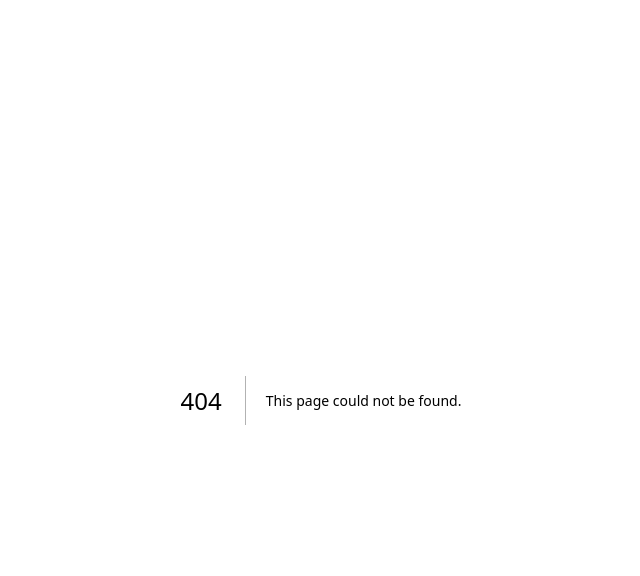
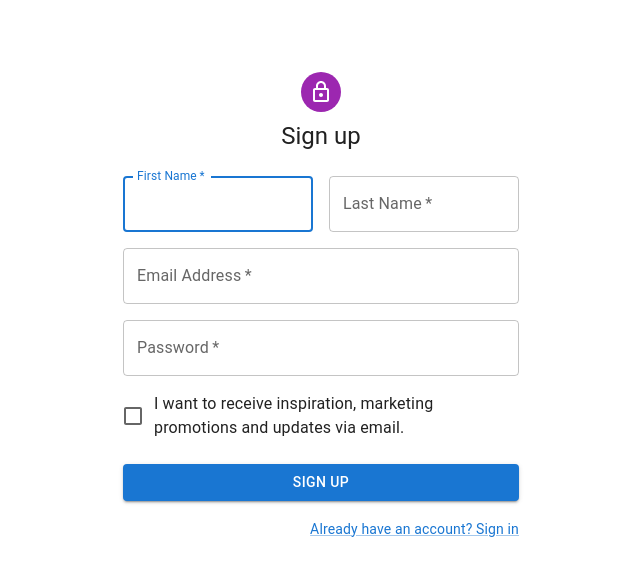
Before and after one commit to danutryas/cinemov, a Next.js app: page /auth/register in a window 1280 px wide. Before the commit this address had no page. Shown: the top 576 px of the page, without its empty margins (319-959 px from the left). Built offline with nearby package versions, Linux system fonts and the light colour scheme.

Commit message:
first commit

```diff
--- a/package.json
+++ b/package.json
@@ -14,6 +14,10 @@
     "deploy:vercel": "vercel"
   },
   "dependencies": {
+    "@emotion/react": "^11.11.1",
+    "@emotion/styled": "^11.11.0",
+    "@mui/icons-material": "^5.11.16",
+    "@mui/material": "^5.13.6",
     "@types/node": "20.3.2",
     "@types/react": "18.2.14",
     "@types/react-dom": "18.2.6",
--- /dev/null
+++ b/pages/auth/login/index.tsx
@@ -0,0 +1,102 @@
+import * as React from "react";
+import Avatar from "@mui/material/Avatar";
+import Button from "@mui/material/Button";
+import CssBaseline from "@mui/material/CssBaseline";
+import TextField from "@mui/material/TextField";
+import FormControlLabel from "@mui/material/FormControlLabel";
+import Checkbox from "@mui/material/Checkbox";
+import Link from "@mui/material/Link";
+import Grid from "@mui/material/Grid";
+import Box from "@mui/material/Box";
+import LockOutlinedIcon from "@mui/icons-material/LockOutlined";
+import Typography from "@mui/material/Typography";
+import Container from "@mui/material/Container";
+import { createTheme, ThemeProvider } from "@mui/material/styles";
+
+const defaultTheme = createTheme();
+
+const LoginPage = () => {
+  const handleSubmit = (event: any) => {
+    event.preventDefault();
+    const data = new FormData(event.currentTarget);
+    console.log({
+      email: data.get("email"),
+      password: data.get("password"),
+    });
+  };
+
+  return (
+    <ThemeProvider theme={defaultTheme}>
+      <Container component="main" maxWidth="xs">
+        <Box
+          sx={{
+            marginTop: 8,
+            display: "flex",
+            flexDirection: "column",
+            alignItems: "center",
+          }}
+        >
+          <Avatar sx={{ m: 1, bgcolor: "secondary.main" }}>
+            <LockOutlinedIcon />
+          </Avatar>
+          <Typography component="h1" variant="h5">
+            Sign in
+          </Typography>
+          <Box
+            component="form"
+            onSubmit={handleSubmit}
+            noValidate
+            sx={{ mt: 1 }}
+          >
+            <TextField
+              margin="normal"
+              required
+              fullWidth
+              id="email"
+              label="Email Address"
+              name="email"
+              autoComplete="email"
+              autoFocus
+            />
+            <TextField
+              margin="normal"
+              required
+              fullWidth
+              name="password"
+              label="Password"
+              type="password"
+              id="password"
+              autoComplete="current-password"
+            />
+            <FormControlLabel
+              control={<Checkbox value="remember" color="primary" />}
+              label="Remember me"
+            />
+            <Button
+              type="submit"
+              fullWidth
+              variant="contained"
+              className="bg-blue text-white"
+              sx={{ mt: 3, mb: 2 }}
+            >
+              Sign In
+            </Button>
+            <Grid container>
+              <Grid item xs>
+                <Link href="#" variant="body2">
+                  Forgot password?
+                </Link>
+              </Grid>
+              <Grid item>
+                <Link href="#" variant="body2">
+                  {"Don't have an account? Sign Up"}
+                </Link>
+              </Grid>
+            </Grid>
+          </Box>
+        </Box>
+      </Container>
+    </ThemeProvider>
+  );
+};
+export default LoginPage;
--- /dev/null
+++ b/pages/auth/register/index.tsx
@@ -0,0 +1,127 @@
+import * as React from "react";
+import Avatar from "@mui/material/Avatar";
+import Button from "@mui/material/Button";
+import CssBaseline from "@mui/material/CssBaseline";
+import TextField from "@mui/material/TextField";
+import FormControlLabel from "@mui/material/FormControlLabel";
+import Checkbox from "@mui/material/Checkbox";
+import Link from "@mui/material/Link";
+import Grid from "@mui/material/Grid";
+import Box from "@mui/material/Box";
+import LockOutlinedIcon from "@mui/icons-material/LockOutlined";
+import Typography from "@mui/material/Typography";
+import Container from "@mui/material/Container";
+import { createTheme, ThemeProvider } from "@mui/material/styles";
+import { useRouter } from "next/router";
+
+const defaultTheme = createTheme();
+
+const RegisterPage = () => {
+  const router = useRouter();
+  const handleSubmit = (event: React.FormEvent<HTMLFormElement>) => {
+    event.preventDefault();
+    const data = new FormData(event.currentTarget);
+    console.log({
+      email: data.get("email"),
+      password: data.get("password"),
+    });
+  };
+
+  return (
+    <ThemeProvider theme={defaultTheme}>
+      <Container component="main" maxWidth="xs">
+        <CssBaseline />
+        <Box
+          sx={{
+            marginTop: 8,
+            display: "flex",
+            flexDirection: "column",
+            alignItems: "center",
+          }}
+        >
+          <Avatar sx={{ m: 1, bgcolor: "secondary.main" }}>
+            <LockOutlinedIcon />
+          </Avatar>
+          <Typography component="h1" variant="h5">
+            Sign up
+          </Typography>
+          <Box
+            component="form"
+            noValidate
+            onSubmit={handleSubmit}
+            sx={{ mt: 3 }}
+          >
+            <Grid container spacing={2}>
+              <Grid item xs={12} sm={6}>
+                <TextField
+                  autoComplete="given-name"
+                  name="firstName"
+                  required
+                  fullWidth
+                  id="firstName"
+                  label="First Name"
+                  autoFocus
+                />
+              </Grid>
+              <Grid item xs={12} sm={6}>
+                <TextField
+                  required
+                  fullWidth
+                  id="lastName"
+                  label="Last Name"
+                  name="lastName"
+                  autoComplete="family-name"
+                />
+              </Grid>
+              <Grid item xs={12}>
+                <TextField
+                  required
+                  fullWidth
+                  id="email"
+                  label="Email Address"
+                  name="email"
+                  autoComplete="email"
+                />
+              </Grid>
+              <Grid item xs={12}>
+                <TextField
+                  required
+                  fullWidth
+                  name="password"
+                  label="Password"
+                  type="password"
+                  id="password"
+                  autoComplete="new-password"
+                />
+              </Grid>
+              <Grid item xs={12}>
+                <FormControlLabel
+                  control={
+                    <Checkbox value="allowExtraEmails" color="primary" />
+                  }
+                  label="I want to receive inspiration, marketing promotions and updates via email."
+                />
+              </Grid>
+            </Grid>
+            <Button
+              type="submit"
+              fullWidth
+              variant="contained"
+              sx={{ mt: 3, mb: 2 }}
+            >
+              Sign Up
+            </Button>
+            <Grid container justifyContent="flex-end">
+              <Grid item>
+                <Link href="#" variant="body2">
+                  Already have an account? Sign in
+                </Link>
+              </Grid>
+            </Grid>
+          </Box>
+        </Box>
+      </Container>
+    </ThemeProvider>
+  );
+};
+export default RegisterPage;
--- a/pages/index.tsx
+++ b/pages/index.tsx
@@ -9,7 +9,7 @@
         <title>cinemov</title>
         <meta name="description" content="Generated by Create Next Stack." />
       </Head>
-      <LandingPageTemplate />
+      {/* <LandingPageTemplate /> */}
     </>
   );
 };
```
Also changed, not shown: 1 other file (tests, documents, lock files or other folders).
